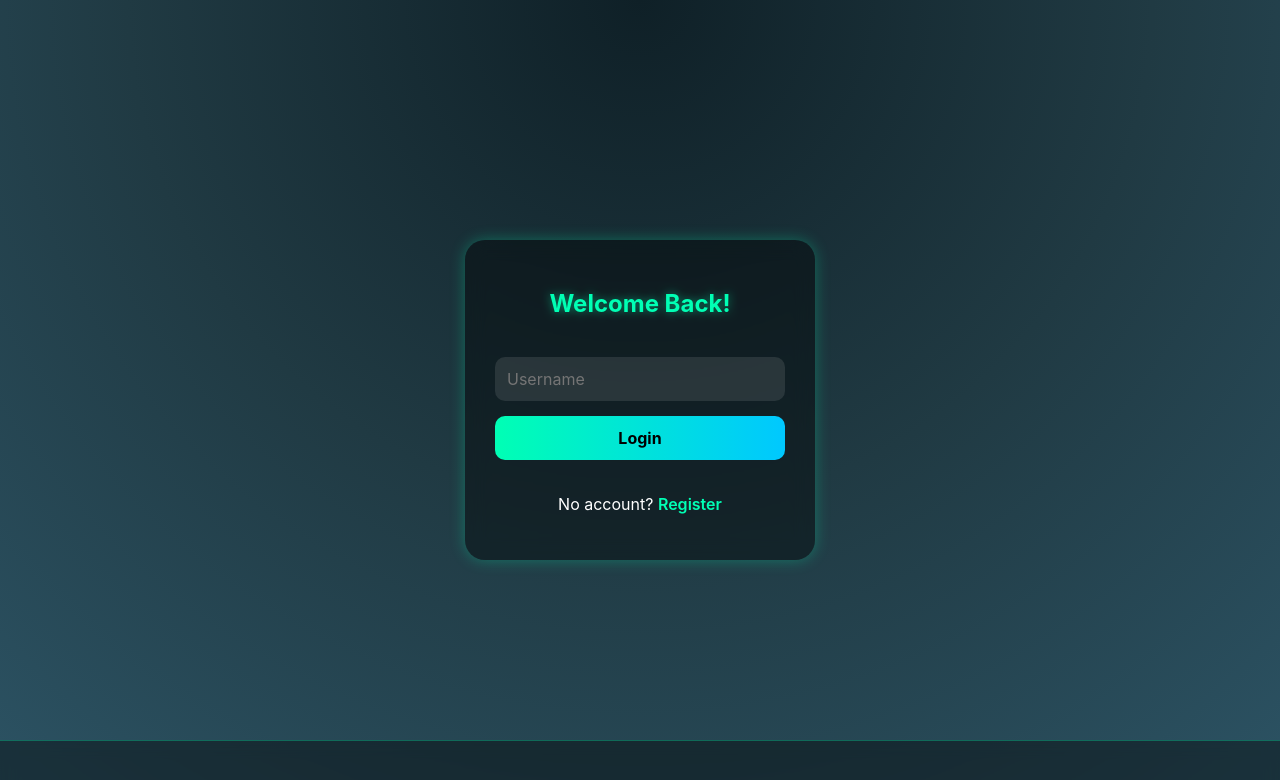
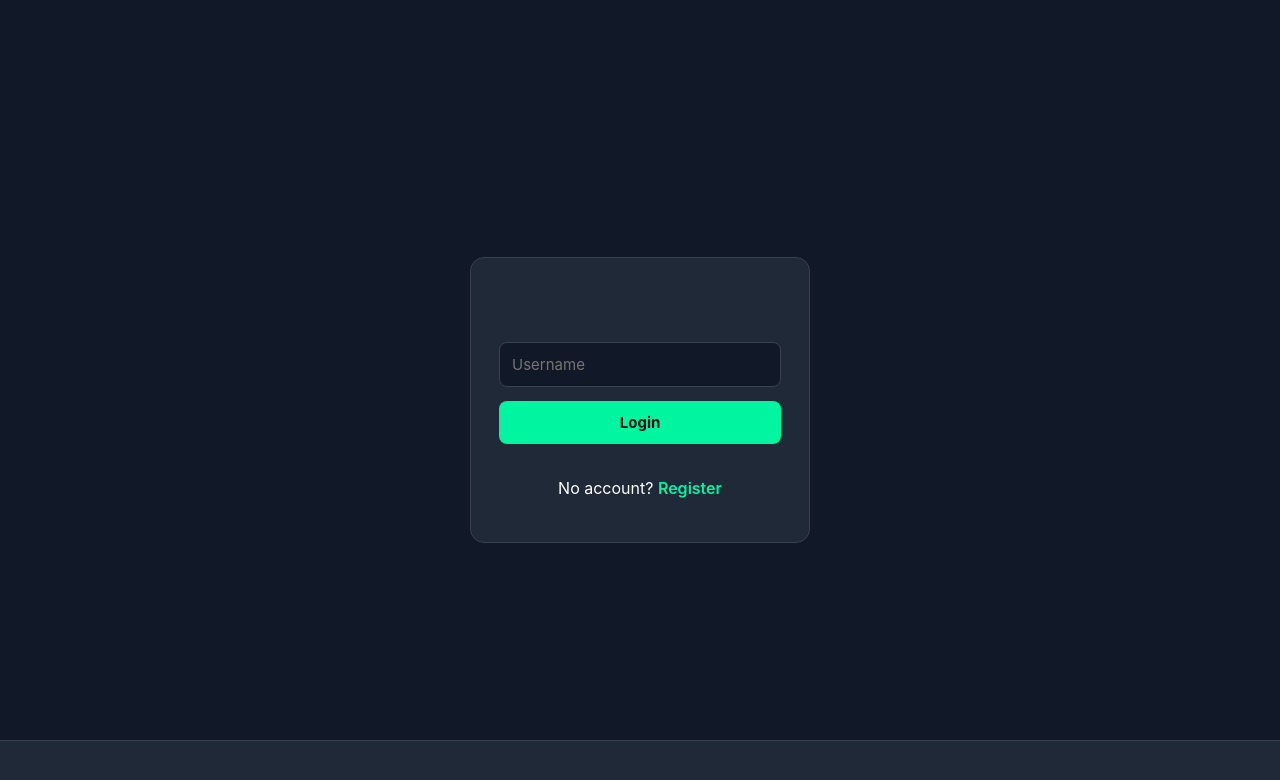
Before and after one commit to wiee182/pixel-place, a website: page public/login.html in a window 1280 px wide. Drawn offline with Linux system fonts and the light colour scheme.

```diff
--- a/public/login.html
+++ b/public/login.html
@@ -17,72 +17,68 @@
       flex-direction: column;
       align-items: center;
       justify-content: center;
-      background: radial-gradient(circle at top, #0f2027, #203a43, #2c5364);
-      color: white;
+      background: #111827;
+      color: #fff;
     }
 
     .login-container {
       display: flex;
       flex-direction: column;
       align-items: center;
-      background: rgba(0, 0, 0, 0.4);
-      backdrop-filter: blur(10px);
-      padding: 30px;
-      border-radius: 20px;
-      box-shadow: 0 0 15px rgba(0,255,180,0.3);
+      background: #1f2937;
+      padding: 28px;
+      border-radius: 14px;
       width: 90%;
-      max-width: 350px;
+      max-width: 340px;
       text-align: center;
+      border: 1px solid #374151;
     }
 
     .login-container h2 {
-      font-size: 24px;
+      font-size: 22px;
       font-weight: 700;
-      margin-bottom: 5px;
-      color: #00ffb4;
-      text-shadow: 0 0 10px rgba(0,255,180,0.5);
+      margin-bottom: 6px;
+      color: #00f5a0;
     }
 
     .login-container p.login-subtitle {
       font-size: 14px;
-      opacity: 0.8;
-      margin-bottom: 20px;
+      opacity: 0.7;
+      margin-bottom: 18px;
     }
 
     .login-container input {
       width: 100%;
       padding: 12px;
       border: none;
-      border-radius: 10px;
-      margin-bottom: 15px;
-      background: rgba(255,255,255,0.1);
+      border-radius: 8px;
+      margin-bottom: 14px;
+      background: #111827;
       color: white;
-      font-size: 16px;
+      font-size: 15px;
       outline: none;
-      transition: 0.2s;
+      border: 1px solid #374151;
     }
 
     .login-container input:focus {
-      background: rgba(255,255,255,0.2);
-      box-shadow: 0 0 8px rgba(0,255,180,0.4);
+      border-color: #00f5a0;
     }
 
     .login-container button {
       width: 100%;
       padding: 12px;
-      background: linear-gradient(90deg, #00ffb4, #00c8ff);
-      color: #000;
+      background: #00f5a0;
+      color: #111;
       font-weight: 700;
       border: none;
-      border-radius: 10px;
-      font-size: 16px;
+      border-radius: 8px;
+      font-size: 15px;
       cursor: pointer;
-      transition: 0.2s;
+      transition: 0.15s;
     }
 
     .login-container button:hover {
-      transform: scale(1.05);
-      box-shadow: 0 0 10px rgba(0,255,180,0.5);
+      background: #00e59c;
     }
 
     #login-msg {
@@ -92,7 +88,7 @@
     }
 
     a {
-      color: #00ffb4;
+      color: #00f5a0;
       text-decoration: none;
       font-weight: 600;
     }
@@ -101,22 +97,20 @@
       text-decoration: underline;
     }
 
-    /* bottom bar same as index.html */
+    /* bottom bar same tone as index.html */
     .bottom-bar {
       position: fixed;
       bottom: 0;
       width: 100%;
-      background: rgba(0,0,0,0.4);
-      backdrop-filter: blur(8px);
+      background: #1f2937;
       height: 60px;
-      border-top: 1px solid rgba(0,255,180,0.3);
+      border-top: 1px solid #374151;
     }
-
   </style>
 </head>
 <body>
   <div class="login-container">
-    <h2>Welcome Back!</h2>
+    <h2></h2>
     <p class="login-subtitle"></p>
 
     <input type="text" id="username" placeholder="Username">
@@ -148,7 +142,7 @@
 
       if (data.success) {
         localStorage.setItem("username", data.username);
-        msg.style.color = "lime";
+        msg.style.color = "#00f5a0";
         msg.textContent = "Let's draw!";
         setTimeout(() => window.location.href = "/", 1000);
       } else {
```
